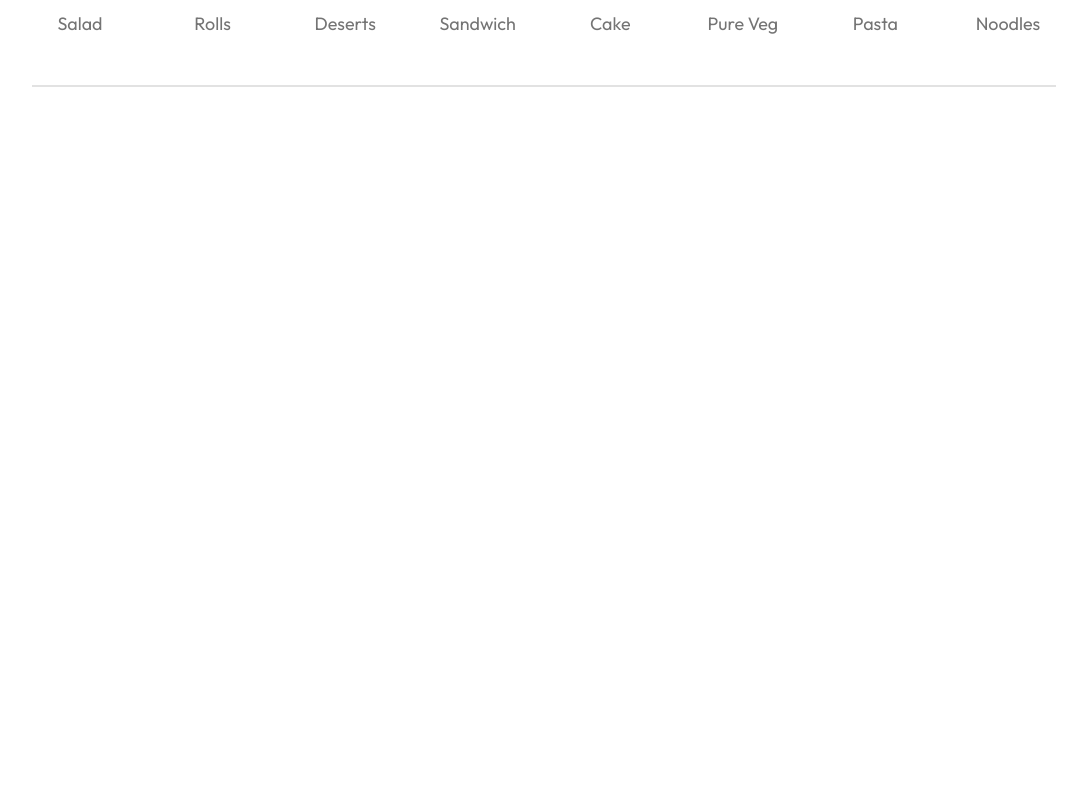
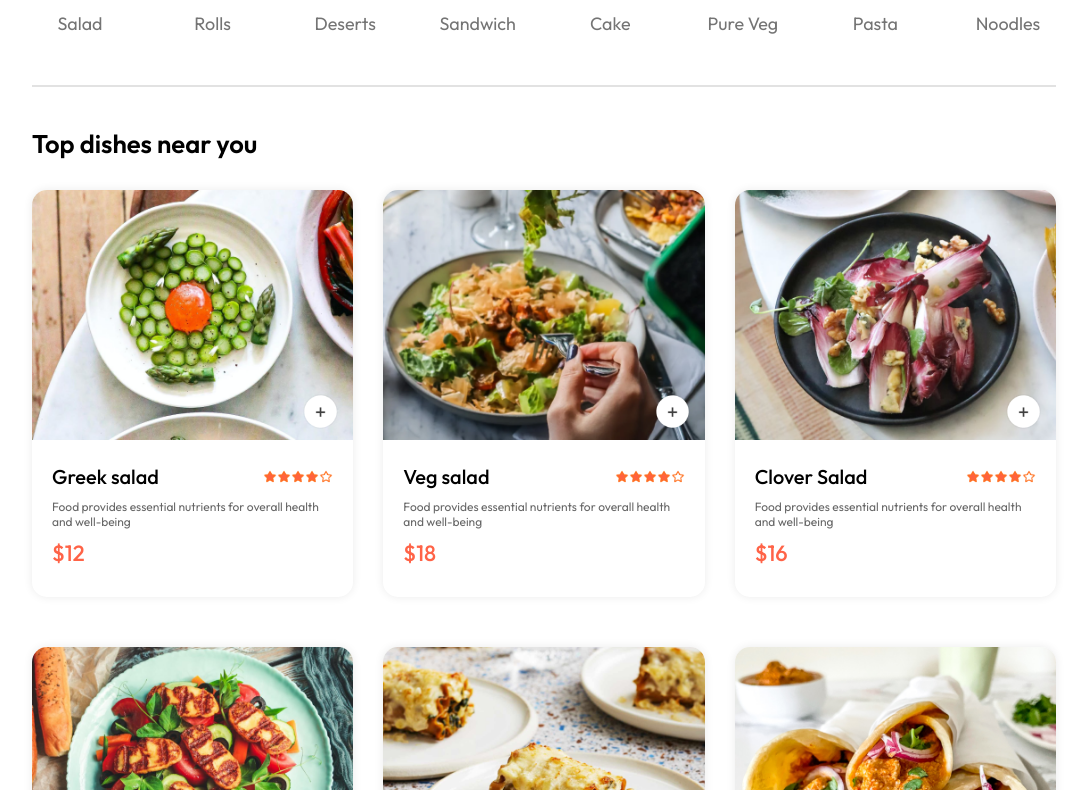
Before and after one commit to kubraacelik/QuickBite, a React (Vite) app in the folder frontend/: page / in a window 1280 px wide. Shown: the part 850-1640 px from the top of the page, without its empty margins (96-1183 px from the left). Before the commit the page ends 947 px from the top, so only its background shows below. Built offline with nearby package versions, Linux system fonts and the light colour scheme.

Commit message:
added FoodDisplay component

```diff
--- a/frontend/src/pages/Home/Home.jsx
+++ b/frontend/src/pages/Home/Home.jsx
@@ -2,6 +2,7 @@ import React, { useState } from "react";
 import "./Home.css";
 import Header from "../../components/Header/Header";
 import ExploreMenu from "../../components/ExploreMenu/ExploreMenu";
+import FoodDisplay from "../../components/FoodDisplay/FoodDisplay";
 
 const Home = () => {
   const [category, setCategory] = useState("All");
@@ -10,6 +11,7 @@ const Home = () => {
     <div>
       <Header />
       <ExploreMenu category={category} setCategory={setCategory} />
+      <FoodDisplay category={category} />
     </div>
   );
 };
```
